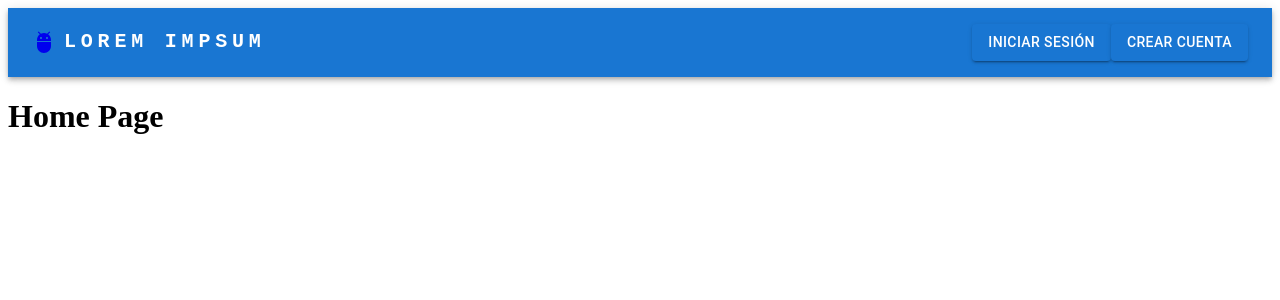
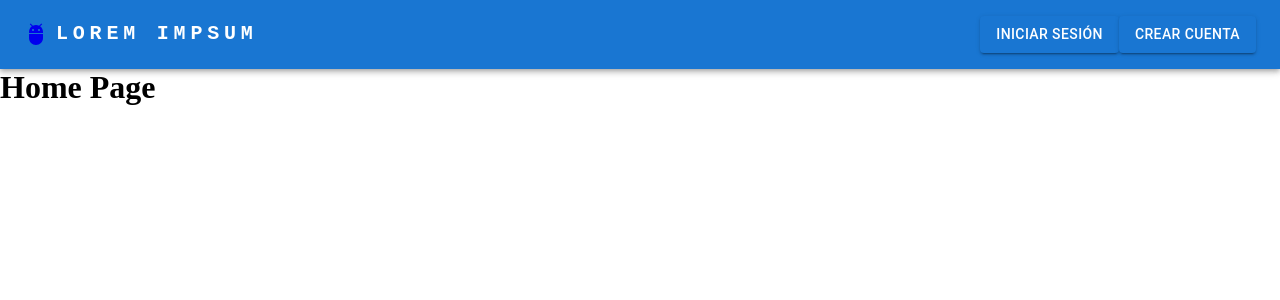
Before and after one commit to Ruben0x/proyecto-integrador-CTD, a React (Vite) app in the folder frontend/: page / in a window 1280 px wide. Shown: the top 300 px of the page. Built offline with nearby package versions, Linux system fonts and the light colour scheme.

Commit message:
Added padding and margin 0 to body

```diff
--- a/frontend/src/index.css
+++ b/frontend/src/index.css
@@ -1,9 +1,9 @@
-:root {
+* {
+  padding: 0;
   margin: 0;
-  height: 5000;
-  flex-grow: 1;
-
-  /* font-family: Inter, system-ui, Avenir, Helvetica, Arial, sans-serif;
+}
+/* :root { */
+/* font-family: Inter, system-ui, Avenir, Helvetica, Arial, sans-serif;
   line-height: 1.5;
   font-weight: 400;
 
@@ -15,4 +15,4 @@
   text-rendering: optimizeLegibility;
   -webkit-font-smoothing: antialiased;
   -moz-osx-font-smoothing: grayscale; */
-}
+/* } */
```
